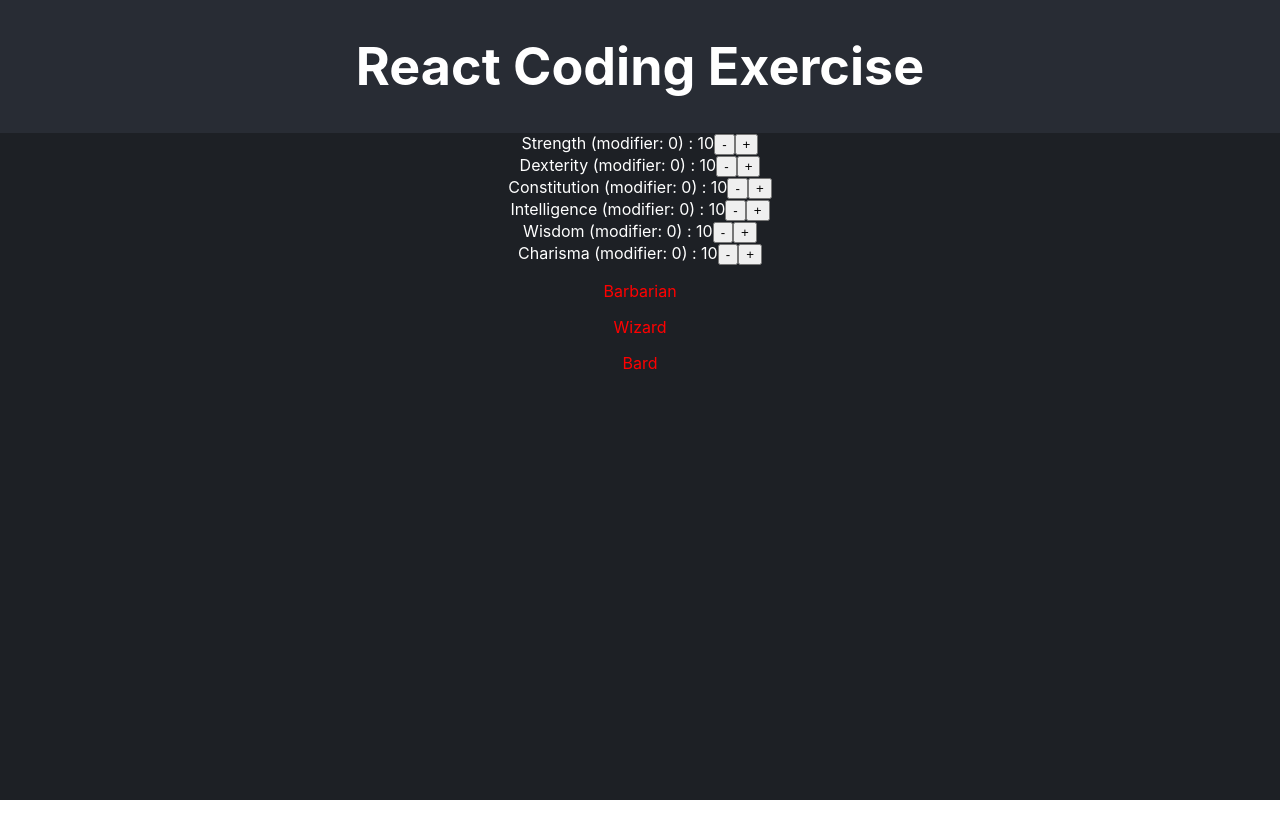
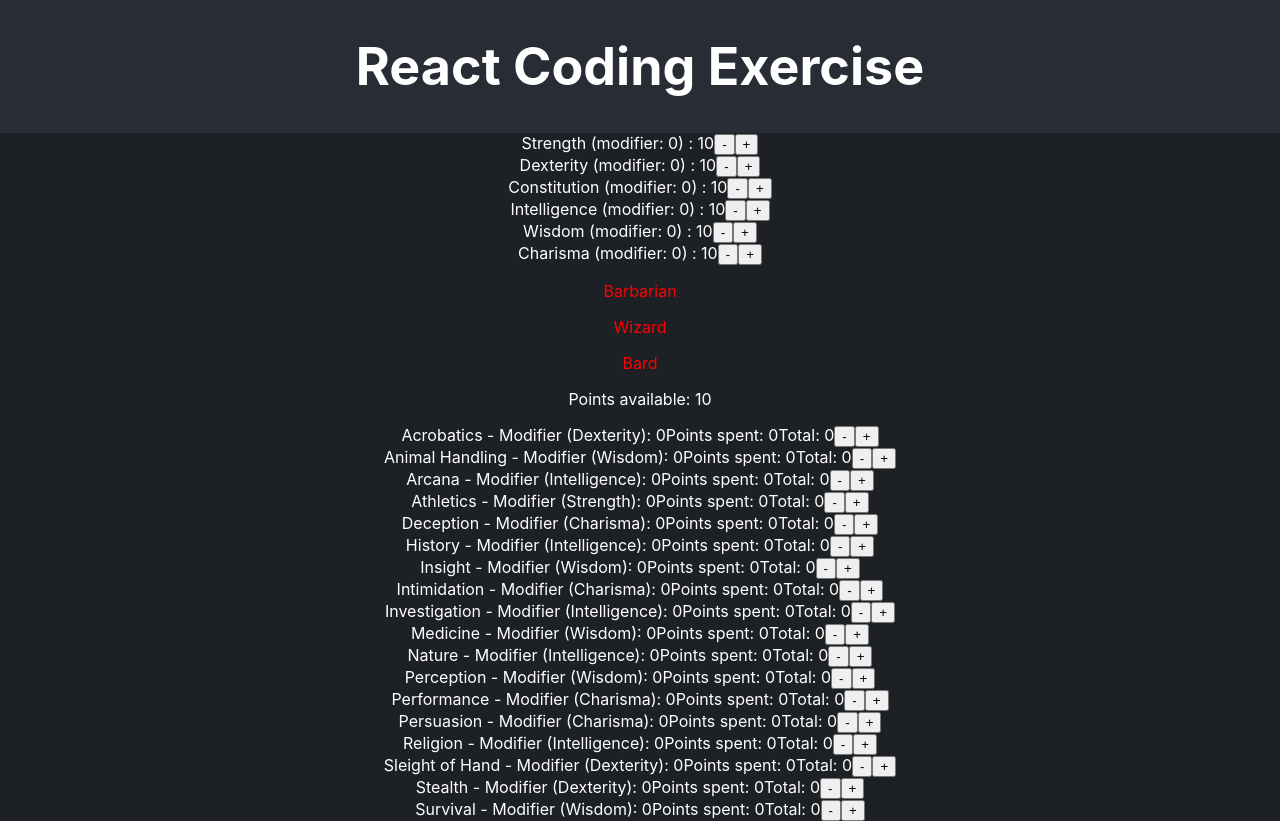
Before and after one commit to dz365/recruiting-webapp-character, a React (Create React App) app: page / in a window 1280 px wide. Before the commit the page ends 800 px from the top, so only its background shows below. Built offline with nearby package versions, Linux system fonts and the light colour scheme.

Commit message:
Completed task 5

```diff
--- a/src/CharacterSheet.jsx
+++ b/src/CharacterSheet.jsx
@@ -1,7 +1,8 @@
 import { useState } from "react";
-import { ATTRIBUTE_LIST } from "./consts";
+import { ATTRIBUTE_LIST, SKILL_LIST } from "./consts";
 import AttributesEditor from "./AttributesEditor";
 import CharacterClasses from "./CharacterClasses";
+import SkillsEditor from "./SkillsEditor";
 
 const CharacterSheet = () => {
   const [attributes, setAttributes] = useState(
@@ -10,10 +11,27 @@ const CharacterSheet = () => {
       return accum;
     }, {})
   );
+
+  const [skills, setSkills] = useState(
+    SKILL_LIST.reduce((accum, skillObject) => {
+      accum[skillObject.name] = {
+        totalValue: 0,
+        pointsSpent: 0,
+        attributeModifier: skillObject.attributeModifier,
+      };
+      return accum;
+    }, {})
+  );
+
   return (
     <div>
       <AttributesEditor attributes={attributes} setAttributes={setAttributes} />
       <CharacterClasses attributes={attributes} />
+      <SkillsEditor
+        attributes={attributes}
+        skills={skills}
+        setSkills={setSkills}
+      />
     </div>
   );
 };
--- /dev/null
+++ b/src/SkillsEditor.jsx
@@ -0,0 +1,78 @@
+import { useEffect, useState } from "react";
+import { SKILL_LIST } from "./consts";
+
+const SkillsEditor = ({ attributes, skills, setSkills }) => {
+  const [pointsAvailable, setPointsAvailable] = useState(0);
+
+  useEffect(() => {
+    setPointsAvailable(10 + 4 * attributes["Intelligence"].modifier);
+  }, [attributes]);
+
+  const incrementSkill = (skill) => {
+    if (pointsAvailable <= 0) return;
+    setPointsAvailable(pointsAvailable - 1);
+    const newPointsSpent = skills[skill].pointsSpent + 1;
+    const newTotalValue =
+      newPointsSpent + attributes[skills[skill].attributeModifier].modifier;
+    setSkills({
+      ...skills,
+      [skill]: {
+        totalValue: newTotalValue,
+        pointsSpent: newPointsSpent,
+        attributeModifier: skills[skill].attributeModifier,
+      },
+    });
+  };
+
+  const decrementSkill = (skill) => {
+    const newPointsSpent = skills[skill].pointsSpent - 1;
+
+    if (newPointsSpent < 0) return;
+
+    setPointsAvailable(pointsAvailable + 1);
+    const newTotalValue =
+      newPointsSpent + attributes[skills[skill].attributeModifier].modifier;
+    setSkills({
+      ...skills,
+      [skill]: {
+        totalValue: newTotalValue,
+        pointsSpent: newPointsSpent,
+        attributeModifier: skills[skill].attributeModifier,
+      },
+    });
+  };
+
+  useEffect(() => {
+    const updatedSkills = {};
+    for (let skill in skills) {
+      updatedSkills[skill] = {
+        totalValue:
+          skills[skill].pointsSpent +
+          attributes[skills[skill].attributeModifier].modifier,
+        pointsSpent: skills[skill].pointsSpent,
+        attributeModifier: skills[skill].attributeModifier,
+      };
+    }
+    setSkills(updatedSkills);
+  }, [attributes]);
+
+  return (
+    <div>
+      <p>Points available: {pointsAvailable}</p>
+      {Object.entries(skills).map(([skill, values]) => (
+        <div>
+          <span>{skill} - </span>
+          <span>
+            Modifier ({values.attributeModifier}):{" "}
+            {attributes[values.attributeModifier].modifier}
+          </span>
+          <span>Points spent: {values.pointsSpent}</span>
+          <span>Total: {values.totalValue}</span>
+          <button onClick={() => decrementSkill(skill)}>-</button>
+          <button onClick={() => incrementSkill(skill)}>+</button>
+        </div>
+      ))}
+    </div>
+  );
+};
+export default SkillsEditor;
```
